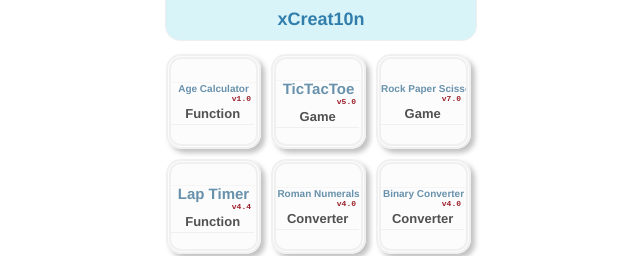
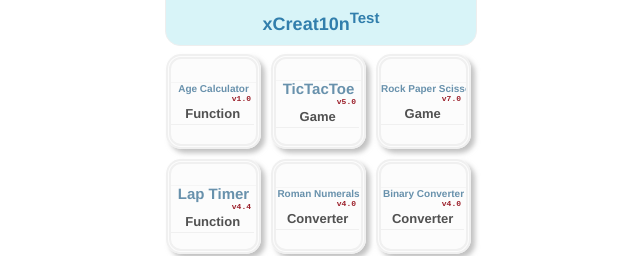
Before and after one commit to jxmked/Old-Creation, a plain HTML site: page index.html in a window 1280 px wide. Shown: the top 256 px of the page, 319-959 px from the left. Drawn offline with Linux system fonts and the light colour scheme.

Commit message:
Update index.html

```diff
--- a/index.html
+++ b/index.html
@@ -143,7 +143,7 @@ ga('send', 'pageview');
 </head>
 <body>
 	<div>
-		<h4 class="">xCreat10n</h4>
+		<h4 class="">xCreat10n<sup>Test</sup></h4>
 
 	</div>
 	<!-- Taking off this one may cause of problem on item list -->
```
